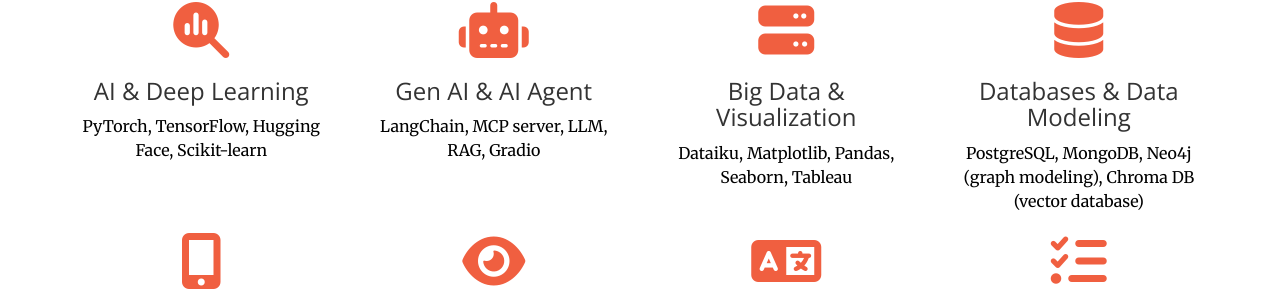
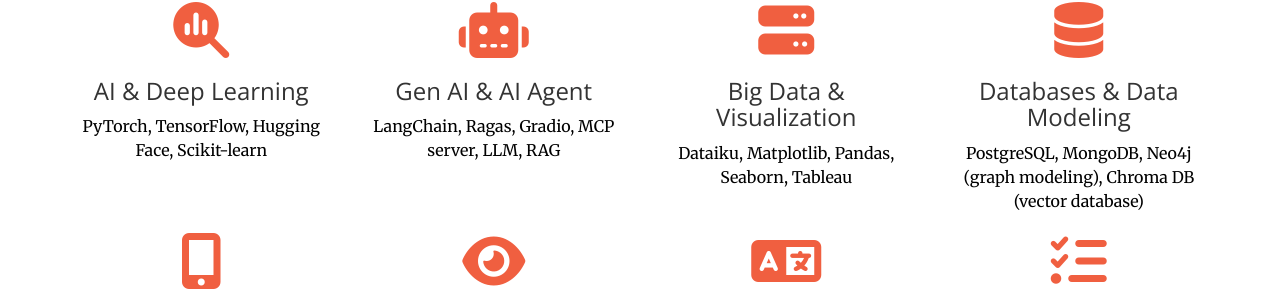
Before and after one commit to Thomas-Chambon/Thomas-Chambon.github.io, a Jekyll site: the page built from index.markdown, in a window 1280 px wide and 900 px high, scrolled down 950 px. Shown: the part 144-452 px from the top of the window. Built offline with Jekyll 4.4.1, drawn with Linux system fonts in a browser that asks for light colours.

Commit message:
Update my skills

```diff
--- a/_includes/skills.html
+++ b/_includes/skills.html
@@ -20,7 +20,7 @@
                 <div class="service-box">
                     <i class="fa-solid fa-4x fa-robot wow bounceIn text-primary" data-wow-delay=".1s"></i>
                     <h3>Gen AI & AI Agent</h3>
-                    <p class="text-muted">LangChain, MCP server, LLM, RAG, Gradio</p>
+                    <p class="text-muted">LangChain, Ragas, Gradio, MCP server, LLM, RAG</p>
                 </div>
             </div>
             <div class="col-lg-3 col-md-6 text-center">
```
